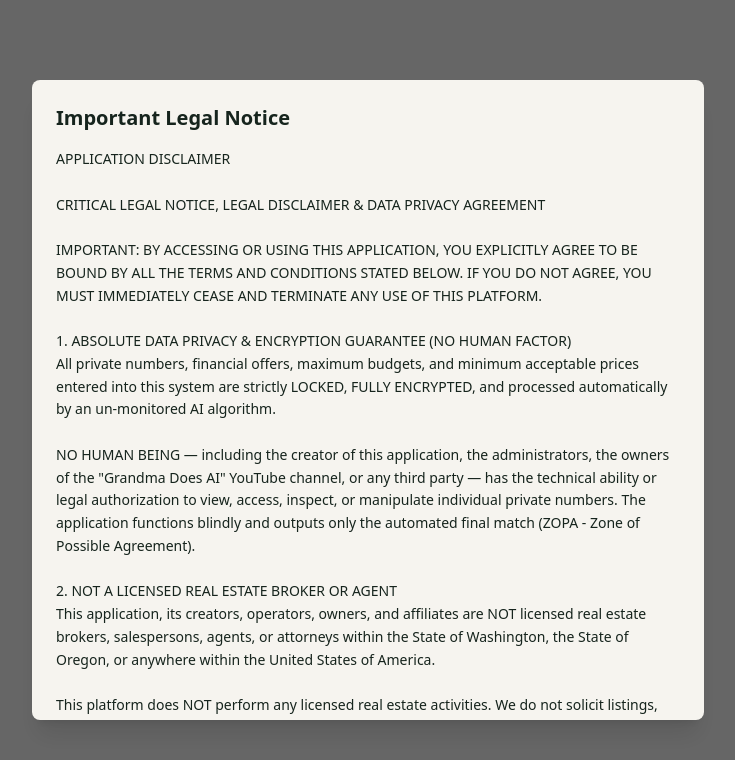
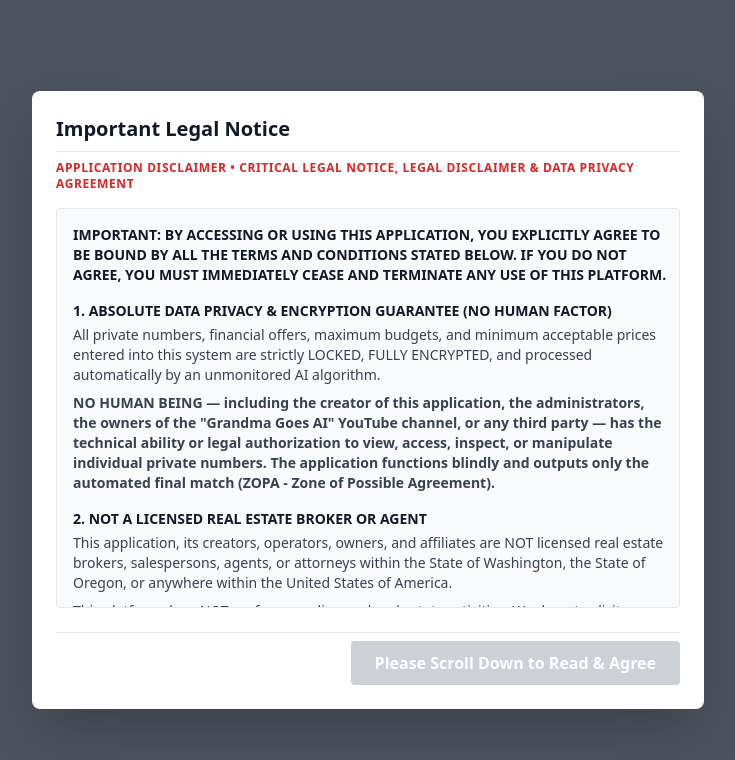
Before and after one commit to grandmadoesai/grandmadoesai-emotion-detoxer, a Next.js app: page / in a window 1280 px wide. Shown: the top 760 px of the page, without its empty margins (272-1007 px from the left). Built offline with nearby package versions, Linux system fonts and the light colour scheme; no server answers.

Commit message:
Update DisclaimerGate.tsx

```diff
--- a/app/components/DisclaimerGate.tsx
+++ b/app/components/DisclaimerGate.tsx
@@ -1,87 +1,83 @@
-"use client";
+// UPDATE THIS COMPONENT IN THE FRONTEND TO INCLUDE THE NEW DISCLAIMER
+import React, { useState } from 'react';
 
-import { useState, useEffect } from "react";
+export default function LegalNoticeModal({ onAccept }) {
+  const [hasScrolledToBottom, setHasScrolledToBottom] = useState(false);
 
-export default function DisclaimerGate({ children }: { children: React.ReactNode }) {
-  const [accepted, setAccepted] = useState(false);
-  const [checked, setChecked] = useState(false);
-  const [ready, setReady] = useState(false);
-
-  useEffect(() => {
-    const saved = localStorage.getItem("disclaimerAccepted");
-    if (saved === "true") {
-      setAccepted(true);
-    }
-    setReady(true);
-  }, []);
-
-  const handleAccept = () => {
-    if (checked) {
-      localStorage.setItem("disclaimerAccepted", "true");
-      setAccepted(true);
+  const handleScroll = (e) => {
+    const target = e.target;
+    // Checks if user scrolled to the bottom of the legal text
+    if (target.scrollHeight - target.scrollTop <= target.clientHeight + 50) {
+      setHasScrolledToBottom(true);
     }
   };
 
-  if (!ready) return null;
+  return (
+    <div className="fixed inset-0 bg-gray-900 bg-opacity-75 flex items-center justify-center p-4 z-50">
+      <div className="bg-white rounded-lg max-w-2xl w-full p-6 shadow-2xl flex flex-col max-h-[85vh]">
 
-  if (!accepted) {
-    return (
-      <div className="fixed inset-0 z-50 flex items-center justify-center bg-black/60 p-4">
-        <div className="bg-[#F6F4EF] max-w-2xl w-full max-h-[80vh] overflow-y-auto rounded-lg p-6 shadow-xl">
-          <h2 className="text-xl font-bold text-[#16241D] mb-4">
-            Important Legal Notice
-          </h2>
-          <pre className="whitespace-pre-wrap text-sm text-[#16241D] font-sans leading-relaxed">
-{`APPLICATION DISCLAIMER
+        <h2 className="text-xl font-bold text-gray-900 mb-2 border-b pb-2">Important Legal Notice</h2>
+        <p className="text-xs font-semibold text-red-600 mb-4 uppercase tracking-wider">
+          APPLICATION DISCLAIMER • CRITICAL LEGAL NOTICE, LEGAL DISCLAIMER & DATA PRIVACY AGREEMENT
+        </p>
 
-CRITICAL LEGAL NOTICE, LEGAL DISCLAIMER & DATA PRIVACY AGREEMENT
+        {/* Scrollable Text Box */}
+        <div
+          onScroll={handleScroll}
+          className="overflow-y-auto pr-2 text-sm text-gray-700 space-y-4 mb-6 border p-4 bg-gray-50 rounded"
+          style={{ maxHeight: '50vh' }}
+        >
+          <p className="font-bold text-gray-900">
+            IMPORTANT: BY ACCESSING OR USING THIS APPLICATION, YOU EXPLICITLY AGREE TO BE BOUND BY ALL THE TERMS AND CONDITIONS STATED BELOW. IF YOU DO NOT AGREE, YOU MUST IMMEDIATELY CEASE AND TERMINATE ANY USE OF THIS PLATFORM.
+          </p>
 
-IMPORTANT: BY ACCESSING OR USING THIS APPLICATION, YOU EXPLICITLY AGREE TO BE BOUND BY ALL THE TERMS AND CONDITIONS STATED BELOW. IF YOU DO NOT AGREE, YOU MUST IMMEDIATELY CEASE AND TERMINATE ANY USE OF THIS PLATFORM.
+          <div>
+            <h3 className="font-bold text-gray-900 mb-1">1. ABSOLUTE DATA PRIVACY & ENCRYPTION GUARANTEE (NO HUMAN FACTOR)</h3>
+            <p>
+              All private numbers, financial offers, maximum budgets, and minimum acceptable prices entered into this system are strictly LOCKED, FULLY ENCRYPTED, and processed automatically by an unmonitored AI algorithm.
+            </p>
+            <p className="mt-2 font-semibold">
+              NO HUMAN BEING — including the creator of this application, the administrators, the owners of the "Grandma Goes AI" YouTube channel, or any third party — has the technical ability or legal authorization to view, access, inspect, or manipulate individual private numbers. The application functions blindly and outputs only the automated final match (ZOPA - Zone of Possible Agreement).
+            </p>
+          </div>
 
-1. ABSOLUTE DATA PRIVACY & ENCRYPTION GUARANTEE (NO HUMAN FACTOR)
-All private numbers, financial offers, maximum budgets, and minimum acceptable prices entered into this system are strictly LOCKED, FULLY ENCRYPTED, and processed automatically by an un-monitored AI algorithm.
+          <div>
+            <h3 className="font-bold text-gray-900 mb-1">2. NOT A LICENSED REAL ESTATE BROKER OR AGENT</h3>
+            <p>
+              This application, its creators, operators, owners, and affiliates are NOT licensed real estate brokers, salespersons, agents, or attorneys within the State of Washington, the State of Oregon, or anywhere within the United States of America.
+            </p>
+            <p className="mt-2">
+              This platform does NOT perform any licensed real estate activities. We do not solicit listings.
+            </p>
+          </div>
 
-NO HUMAN BEING — including the creator of this application, the administrators, the owners of the "Grandma Does AI" YouTube channel, or any third party — has the technical ability or legal authorization to view, access, inspect, or manipulate individual private numbers. The application functions blindly and outputs only the automated final match (ZOPA - Zone of Possible Agreement).
+          <div>
+            <h3 className="font-bold text-gray-900 mb-1 text-red-700">3. THIRD-PARTY DATA DISCLAIMER & LIMITATION OF LIABILITY</h3>
+            <p>
+              This application automatically fetches, processes, and aggregates public property information from external third-party platforms, including public real estate listing websites and municipal or county property records databases.
+            </p>
+            <p className="mt-2">
+              The creators and operators of this application do not guarantee the 100% accuracy, completeness, timeliness, availability, or reliability of any data retrieved from these external sources. All information provided by this platform is for educational and analytical comparison purposes only, and should be independently verified by the user before making any financial decisions or real estate commitments.
+            </p>
+          </div>
+        </div>
 
-2. NOT A LICENSED REAL ESTATE BROKER OR AGENT
-This application, its creators, operators, owners, and affiliates are NOT licensed real estate brokers, salespersons, agents, or attorneys within the State of Washington, the State of Oregon, or anywhere within the United States of America.
-
-This platform does NOT perform any licensed real estate activities. We do not solicit listings, represent buyers, represent sellers, manage properties, conduct formal appraisals, or handle escrow funds.
-
-3. NO REPRESENTATION & NO FIDUCIARY DUTY
-This platform operates strictly as an independent, mathematical, and analytical matching tool. We do not represent any party in any current, past, or future real estate transactions. No agency relationship, brokerage relationship, or fiduciary duty is created or implied between the user and this platform or its creators. Any relationship, communication, or contract established between users outside or inside this application is entirely their own responsibility.
-
-4. SCOPE OF SERVICE & INFORMATIONAL PURPOSE ONLY
-This application is currently optimized strictly for the Pacific Northwest (NW) region (including WA/OR), serving as a pre-negotiation and pre-offer filter. All data, links to public county permit records, utility estimates, noise levels, and price match indications (ZOPA) generated by this tool are purely informational, statistical, and educational. They do not constitute formal real estate appraisals, binding evaluations, legal advice, or financial advice. Users are strictly advised to consult with their own licensed real estate attorneys and brokers before signing any binding contracts.
-
-5. AUTOMATED DOCUMENTS & NO BINDING CONTRACTS
-Any text outputs, summaries, or matches generated by this application do NOT constitute a legally binding real estate Purchase and Sale Agreement. If the parties agree on a ZOPA matching price, this tool may only assist in generating a non-binding "Letter of Intent" (LOI) or "Memorandum of Understanding" (MOU). It is the sole responsibility of the users to deliver such documents to their attorneys or licensed brokers for formal, legally compliant drafting.
-
-6. TOTAL EXCLUSION OF LIABILITY & INDEMNIFICATION
-The user assumes 100% of the risk and liability for any actions, investments, or negotiations made based on the data provided by this tool. Under no circumstances shall the creator ("Grandma Does AI"), administrators, or software owners be liable for any financial losses, failed real estate transactions, legal disputes, property damages, or emotional distress arising out of or related to the use of this application. By checking "I Accept", you permanently release the platform and its creators from any and all legal, criminal, and financial liability — PERIOD.`}
-          </pre>
-
-          <label className="flex items-start gap-2 mt-4 text-sm text-[#16241D]">
-            <input
-              type="checkbox"
-              checked={checked}
-              onChange={(e) => setChecked(e.target.checked)}
-              className="mt-1"
-            />
-            I have read and agree to the above terms.
-          </label>
-
+        {/* Action Button */}
+        <div className="flex justify-end pt-2 border-t">
           <button
-            onClick={handleAccept}
-            disabled={!checked}
-            className="mt-4 w-full py-3 rounded-md font-semibold text-white bg-[#3F5C4C] disabled:bg-gray-400 disabled:cursor-not-allowed"
+            disabled={!hasScrolledToBottom}
+            onClick={onAccept}
+            className={`px-6 py-2.5 rounded font-semibold text-white transition-all ${
+              hasScrolledToBottom
+                ? 'bg-emerald-700 hover:bg-emerald-800 cursor-pointer'
+                : 'bg-gray-400 cursor-not-allowed opacity-50'
+            }`}
           >
-            I Accept
+            {hasScrolledToBottom ? 'I Agree & Continue' : 'Please Scroll Down to Read & Agree'}
           </button>
         </div>
+
       </div>
-    );
-  }
-
-  return <>{children}</>;
+    </div>
+  );
 }
```
